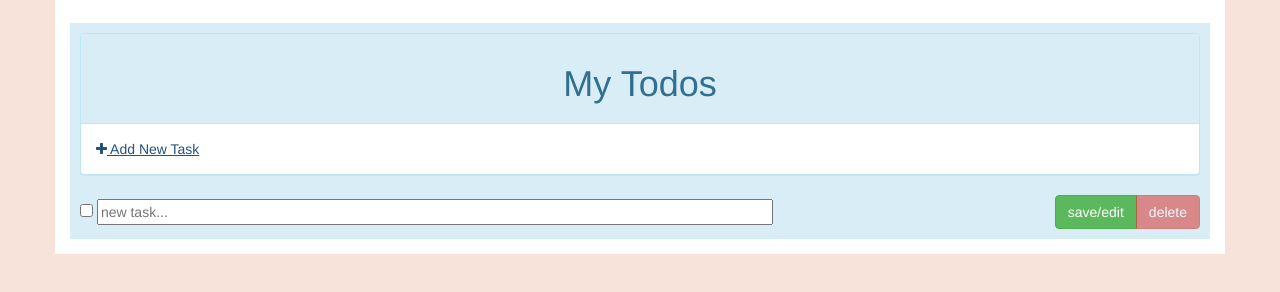
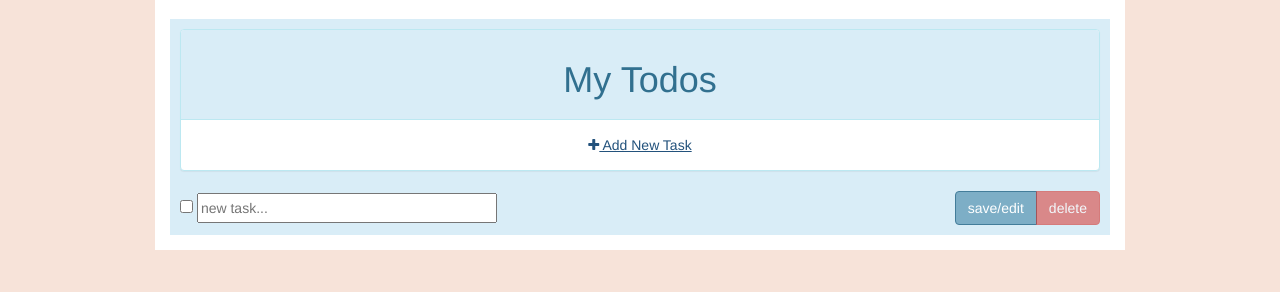
Before and after one commit to Scrump31/Todo-List-App, a website: page index.html in a window 1280 px wide. Both pictures are taken after a click on the link "Add New Task". Drawn offline with nearby package versions, Linux system fonts and the light colour scheme.

Commit message:
changed edit button style

```diff
--- a/app/scss/main.scss
+++ b/app/scss/main.scss
@@ -1,20 +1,48 @@
+//Variables
+$panel-info: #d9edf7; // Bootstrap .panel-info color class
+$editbtn: #7DAEC6;
+$mainwidth: 300px;
+$bodybg: complement($panel-info);
 
-$panel-info: #d9edf7; // Bootstrap .panel-info color class
-$bodybg: complement($panel-info);
 html {
   background-color: $bodybg;
+}
   main {
     margin-top: 2%;
     padding: 10px;
+    input[type="text"] {
+      height: 30px;
+      width: $mainwidth;
+    }
+    label {
+      width: $mainwidth;
+    }
+  }
+
+  /* Edit Buton */
+  .editbtn {
+    background-color:$editbtn;
+    color: white;
+    border: 1px solid darken($editbtn, 20%);
+    &:hover {
+      background-color: darken($editbtn, 10%);
+    }
+    &:active {
+      background-color: darken($editbtn, 20%);
+
+    }
+
   }
   .container {
     padding-bottom: 15px;
+    max-width: 970px;
   }
-}
+
 /* New Task Content */
 .content{
   display: flex;
   flex-direction: row;
   justify-content: space-between;
   align-items: center;
+  flex-wrap: wrap;
 }
--- a/index.html
+++ b/index.html
@@ -25,9 +25,9 @@
 
     <!-- Main Content -->
     <main class="bg-info">
-      <div class="panel panel-info">
+      <div class="panel panel-info text-center">
         <!-- Default panel contents -->
-        <div class="panel-heading text-center"><h1>My Todos</h1></div>
+        <div class="panel-heading"><h1>My Todos</h1></div>
         <div class="panel-body">
           <div ng-click="newtask()"><a href="#"><i class="fa fa-plus"></i> Add New Task</a></div>
         </div>
@@ -39,12 +39,12 @@
         <div>
           <input type="checkbox" ng-model="todo.done">
           <label ng-hide="editing" ng-dblclick="editing = !editing">{{todo.name}}</label>
-          <input ng-blur="editing = !editing" ng-show="editing" ng-model="todo.name" type="text" height="20" size="80" placeholder="new task..."/>
+          <input ng-blur="editing = !editing" ng-show="editing" ng-model="todo.name" type="text" maxlength="45" placeholder="new task..."/>
         </div>
         <div>
           <!-- Task Edits -->
           <div class=" btn-group" role="group">
-            <button type="button" class="btn btn-success" ng-click="editing = !editing">save/edit</button>
+            <button type="button" class="btn editbtn" ng-click="editing = !editing">save/edit</button>
             <button type="button" ng-disabled="!todo.done" class="btn btn-danger" data-toggle="modal" data-target="#myModal">delete</button>
           </div>
           <!-- Modal -->
@@ -57,7 +57,7 @@
                     <h3>Are you sure you want to delete the task(s)?</h3>
                 </div>
                 <div class="modal-footer">
-                  <button type="button" class="btn btn-success" data-dismiss="modal">Nah</button>
+                  <button type="button" class="btn btn-success editbtn" data-dismiss="modal">Nah</button>
                   <button ng-click="remove()" type="button" id='confirmDel' data-dismiss="modal" class="btn btn-danger">Yea</button>
                 </div>
               </div>
```
Also changed, not shown: app/css/main.css.
